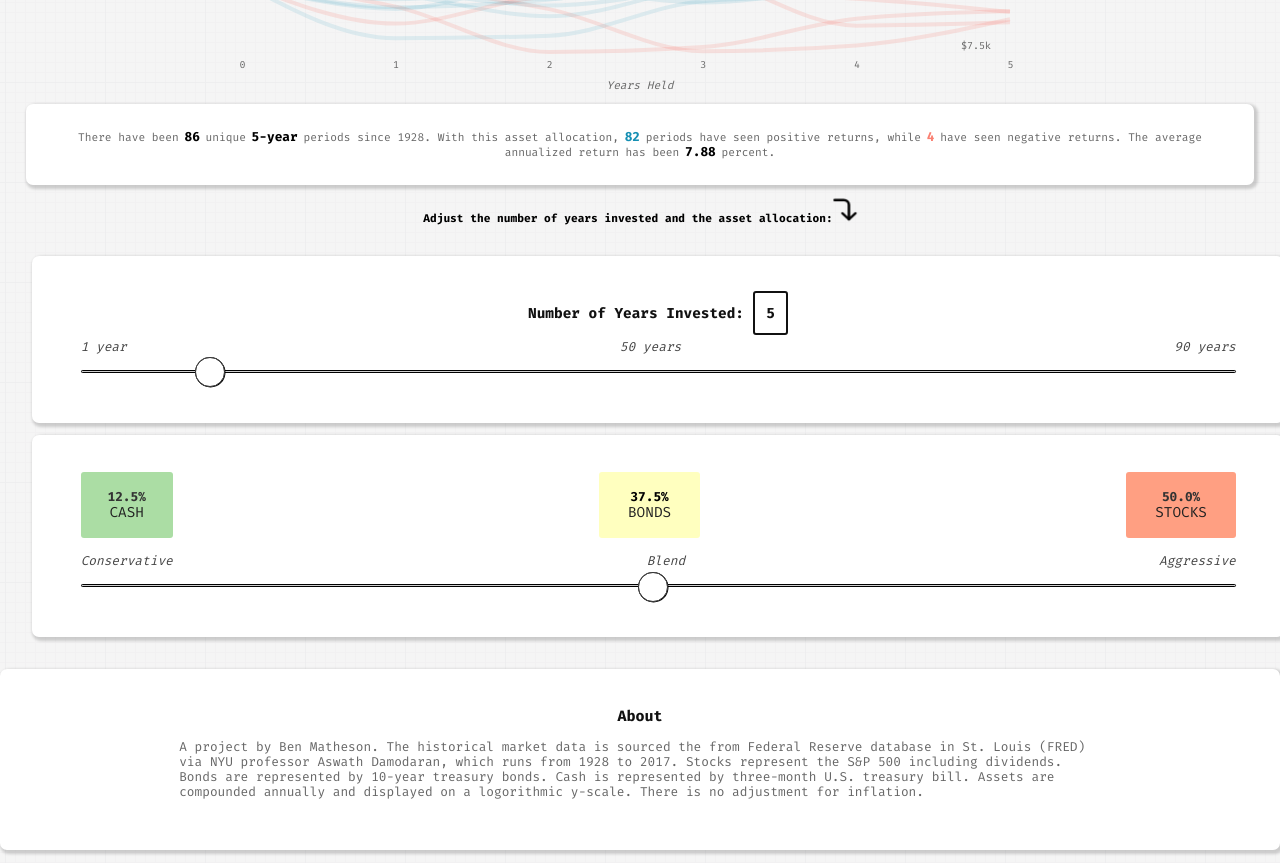
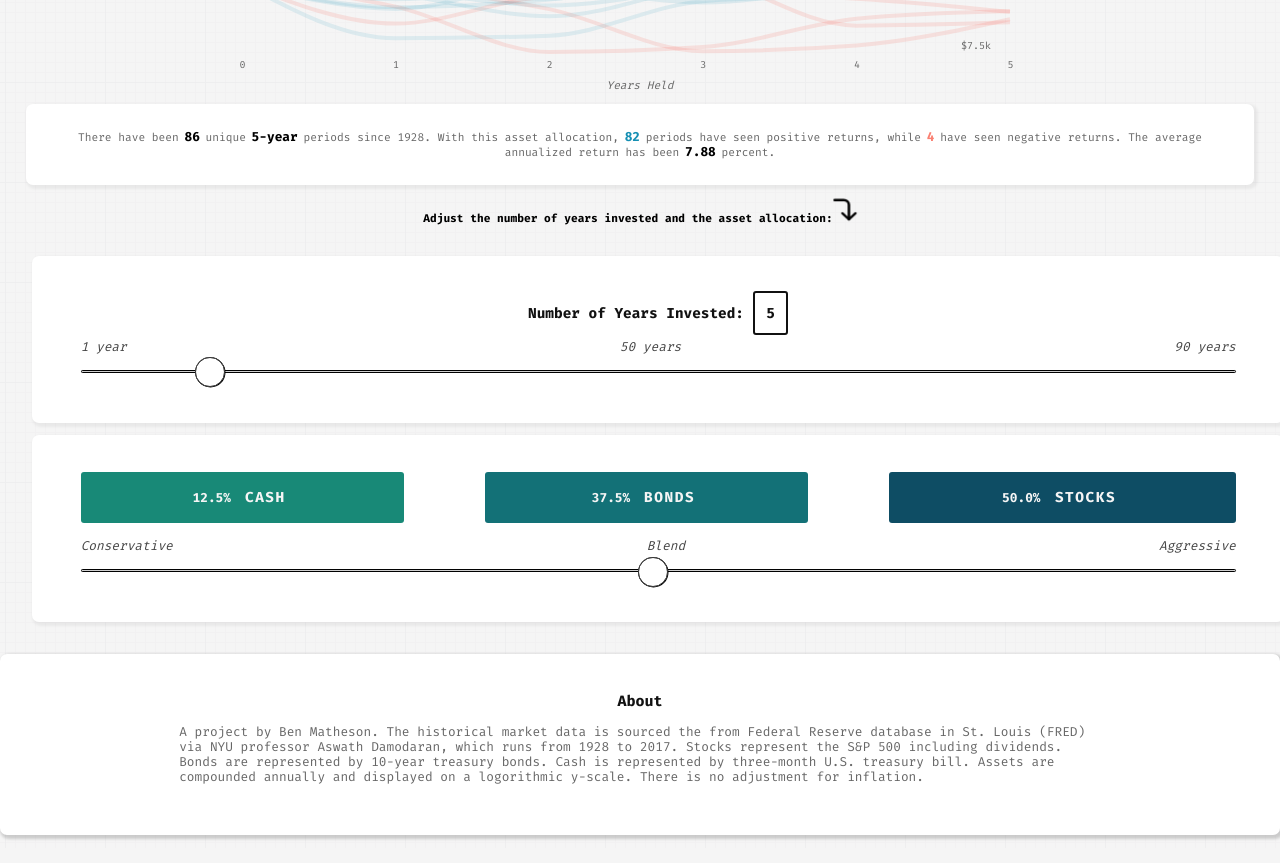
Before and after one commit to benmatheson/finsim, a React (Create React App) app: page / in a window 1280 px wide. Shown: the part 523-1386 px from the top of the page. Built offline with nearby package versions, Linux system fonts and the light colour scheme.

Commit message:
background

```diff
--- a/src/App.css
+++ b/src/App.css
@@ -291,7 +291,7 @@ to{
 .sliderContainer {
   width: 40%;
 
-  box-shadow: 2px 2px 3px 2px rgba(0, 0, 0, 0.17);
+  box-shadow: 2px 2px 3px 2px rgba(0, 0, 0, 0.05);
   border-radius: 7px;
   margin-top: 15%;
   padding: 3% 4% 3% 4%;
@@ -539,43 +539,54 @@ input[type="range"]:focus::-ms-fill-upper {
 
   /*background-color: #444;*/
   padding: 1.5%;
+  font-weight: 200;
 
   /*border: solid 3px #2c7fb8;*/
-  border-radius: 10px;
+  border-radius: 5px;
   background-color: #2c7fb8;
   background-color: #f46d43;
   background-color: #ff9f82;
+  background-color: #0e4d64;
   /*padding: 0.8%;*/
+  width: 29%;
 
   color: #333;
+  color: whitesmoke;
 }
 
 .assetName {
-  font-weight: 300;
+  font-weight: 600;
   font-size: 0.9rem;
   color: #444;
   color: white;
   color: #222;
+  color: whitesmoke;
   padding: 2%;
   border-radius: 3px;
+  letter-spacing: 0.1rem;
+
   /*background-color: rgba(0, 0, 0, 0.12);*/
   /*background-color: rgba(255, 255, 255, 0.22);*/
 }
 .bondsHighlight {
   background-color: rgb(214, 250, 255);
   background-color: #ffffbf;
+  background-color: #137177;
   /*background-color: #444;*/
   padding: 1.4%;
   padding: 1.5%;
   /*box-shadow: 2px 2px 3px 2px #41b6c4;*/
 
   /*border: solid 3px #41b6c4;*/
-  border-radius: 10px;
+  border-radius: 5px;
   /*padding: 0.8%;*/
+  font-weight: 200;
 
   /*color: #333;*/
   /*color: #41b6c4;*/
   /*color: #111;  */
+  color: whitesmoke;
+  width: 27%;
 
   /*  background-color: #5C617F;
   background-color: #41b6c4;*/
@@ -598,11 +609,13 @@ input[type="range"]:focus::-ms-fill-upper {
   background-color: #a4d173;
   background-color: #abdda4;
   background-color: #abdda4;
+  background-color: #188977;
 
-  border-radius: 10px;
+  border-radius: 5px;
   /*padding: 0.8%;*/
-
-  color: #333;
+  font-weight: 200;
+  width: 27%;
+  color: whitesmoke;
 }
 
 .negative {
@@ -633,7 +646,7 @@ input[type="range"]:focus::-ms-fill-upper {
   font-size: 1.2rem;
   /*text-align: center;*/
 
-  box-shadow: 2px 2px 3px 2px rgba(0, 0, 0, 0.17);
+  box-shadow: 2px 2px 3px 2px rgba(0, 0, 0, 0.05);
   border-radius: 7px;
 
   padding: 2% 3% 2% 3%;
@@ -652,11 +665,12 @@ input[type="range"]:focus::-ms-fill-upper {
   font-size: 0.9rem;
   text-align: left;
 
-  box-shadow: 2px 1px 3px 2px rgba(0, 0, 0, 0.15);
+  box-shadow: 2px 2px 3px 2px rgba(0, 0, 0, 0.05);
   border-radius: 7px;
   /*margin-top:  15%;*/
   padding: 2% 5% 2% 5%;
   background-color: #ffffff;
+  color: #555;
 }
 
 /*.App-logo {
```
